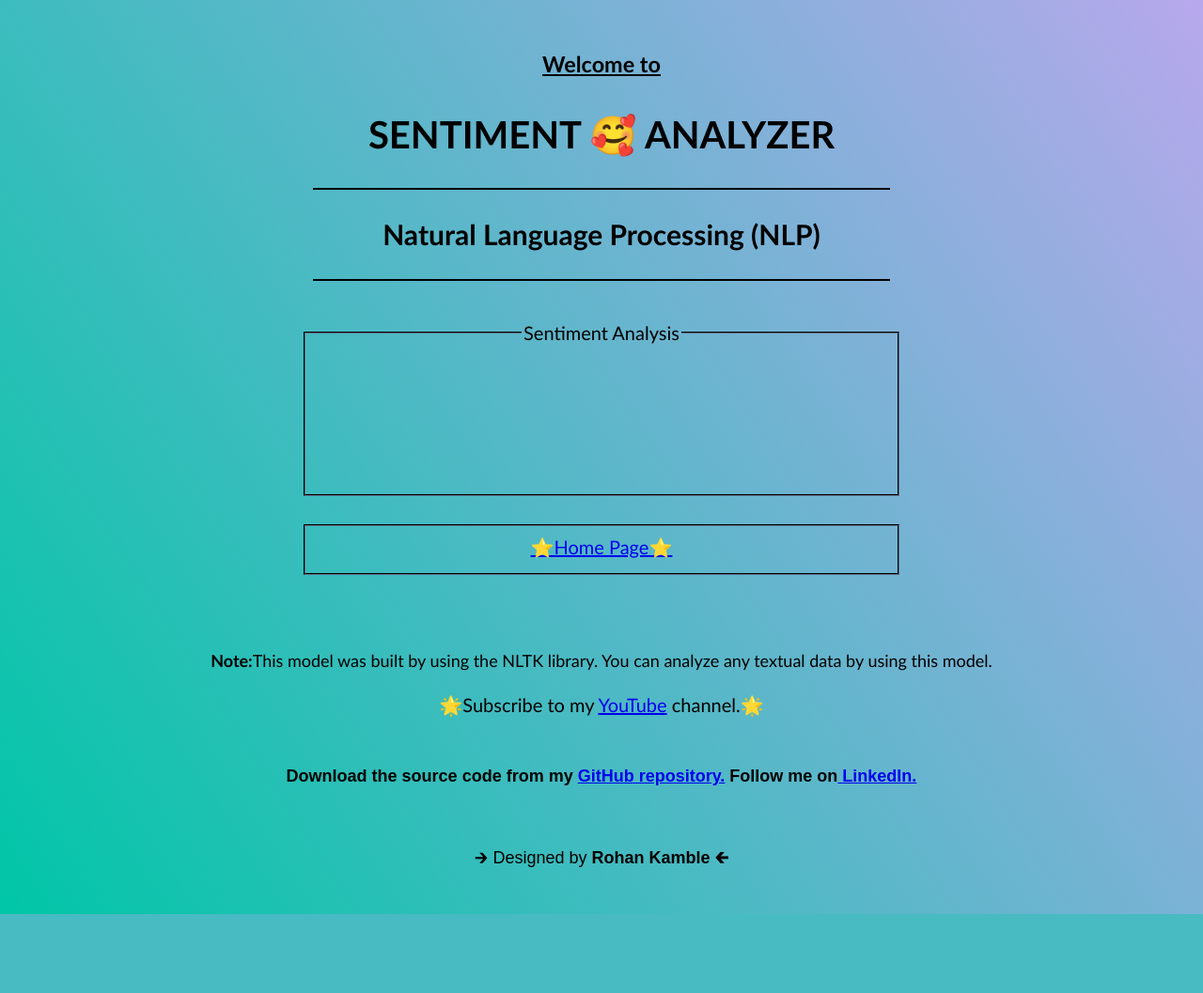
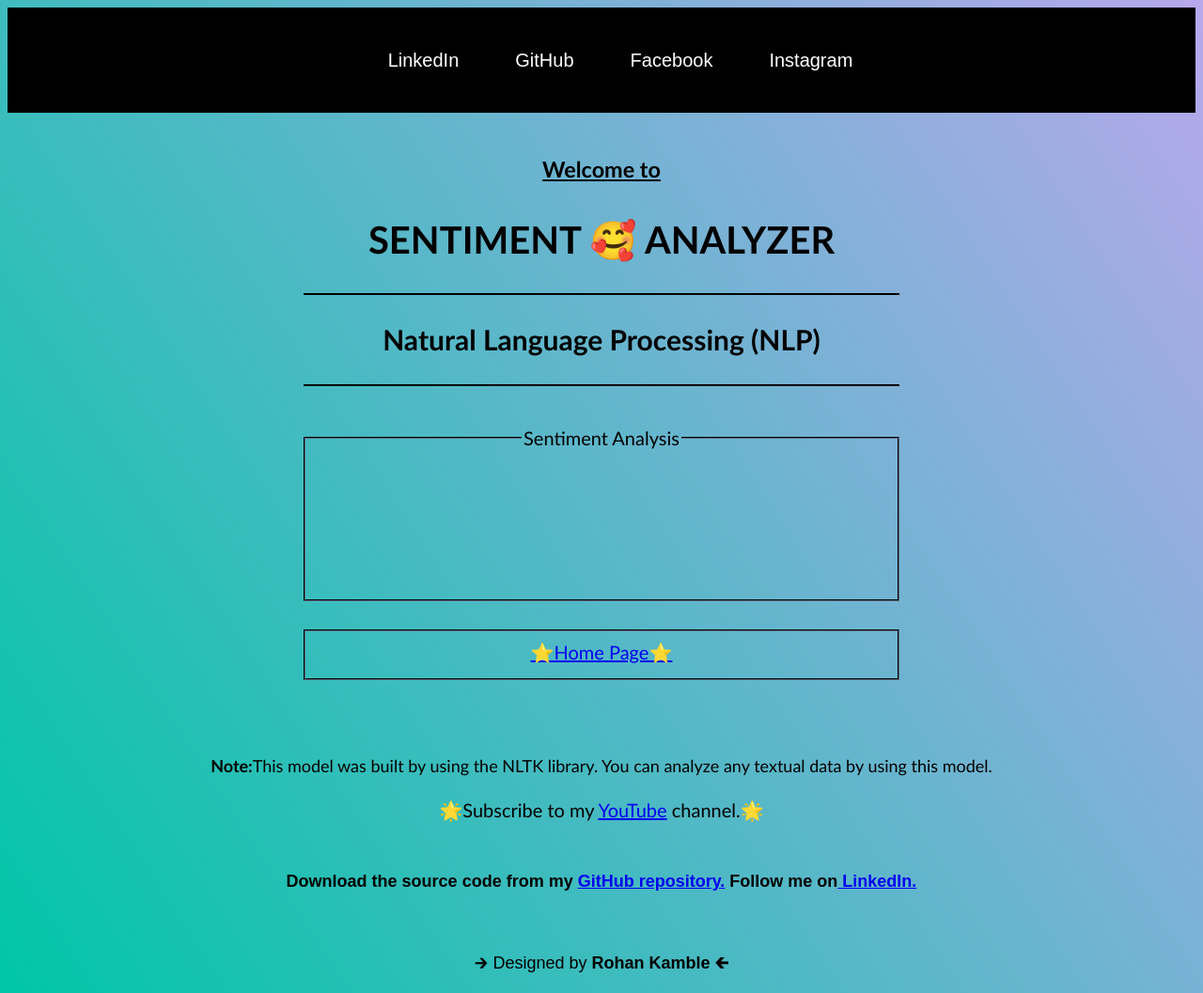
Before and after one commit to rohandreamerz/sentiment-analysis, a Flask app: template templates/submit.html in a window 1280 px wide. Shown: the whole page at 94% size. Before the commit the page ends 973 px from the top, so only its background shows below. Run offline with Flask 2, Linux system fonts and the light colour scheme; the template is opened without the code that fills it, so the values that code supplies are empty; parts of the project's set-up code (start-up, migrations or seed data) failed here and were passed over.

Commit message:
Update submit.html

```diff
--- a/templates/submit.html
+++ b/templates/submit.html
@@ -23,13 +23,10 @@ body {
     background: linear-gradient(57deg, #00C6A7 , #b7a8ec );
     /* background-image: url('./images/image2.png'); */
     /* background-size: cover;
-    background-attachment: fixed; */
+    background-image: url("bg.png");
+    background-repeat: no-repeat; */
+  }
 
-
-    width: 1920px auto;
-    height: 1080px auto;
-	  margin: 20 auto;
-    padding: 20px;
 }
 
 h1 {text-align: center;}
@@ -61,7 +58,6 @@ fieldset{
 
 .body-container{
   width: 100%
-  margin: 50px auto;
 
 }
 form{
@@ -105,11 +101,60 @@ textarea:focus{
   transform: scale(1.1);
   transition: all 0.1s linear;
 }
+.nav-bar{
+display: flex;
+background-color: black;
+margin-bottom: 20px;
+/* align-items: center; */
+/* justify-content: center; */
+position: sticky;
+cursor: pointer;
+text-align: center;
+
+
+}
+
+
+.nav-list{
+    width: 100%;
+    display: flex;
+    /* background-color: violet; */
+    align-items: center;
+    justify-content: center;
+}
+
+.nav-list li{
+    list-style: none;
+    padding: 25px 30px;
+    text-align: center;
+}
+.nav-list li a {
+text-decoration: none;
+color: white;
+font-size: 20px;
+text-align: center;
+}
+.nav-list li a:hover {
+color: grey;
+transform: scale(1.2);
+transition-duration: 5ms;
 
   </style>
 
 </head>
 <body>
+  <nav class="nav-bar">
+
+    <ul class="nav-list">
+
+        <li><a href="https://linkedin.com/in/rohaankamble/" target="_blank">LinkedIn</a></li>
+        <li><a href="https://github.com/rohandreamerz/sentiment-analysis"target="_blank">GitHub</a></li>
+        <li><a href="https://www.facebook.com/jimmyydofficial/"target="_blank">Facebook</a></li>
+        <li><a href="https://instagram.com/rohandreamerz"target="_blank">Instagram</a></li>
+
+    </ul>
+
+</nav>
 
         <div class="login">
        <h3><ins>Welcome to</ins></h3>
```
